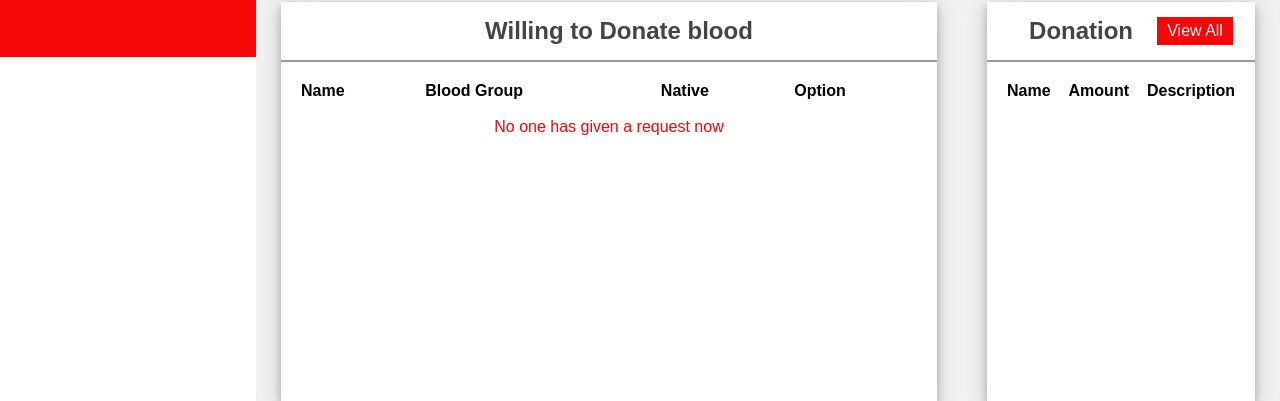
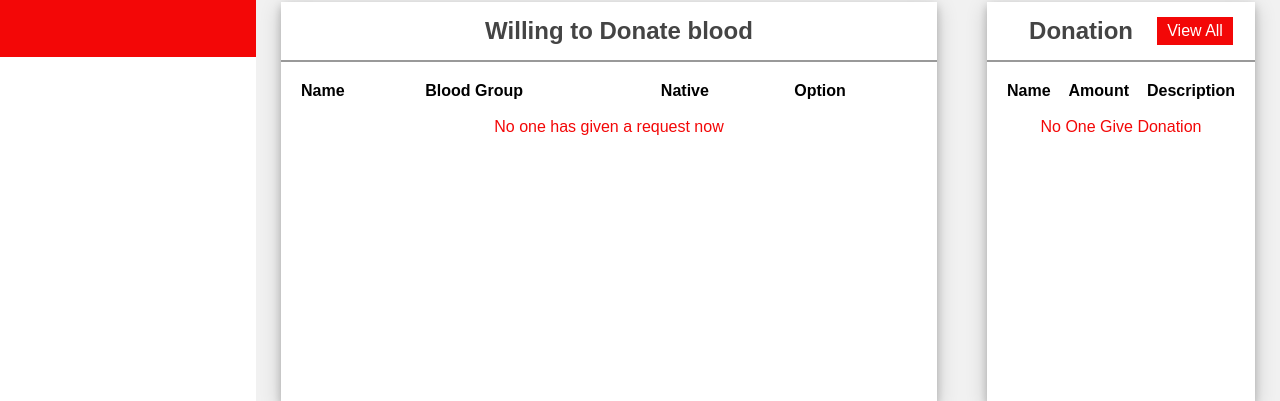
Before and after one commit to Mathan-dd15/blood-bank-management, a Flask app: page /dashboard in a window 1280 px wide. Shown: the part 743-1144 px from the top of the page. Run offline with Flask 3, Linux system fonts and the light colour scheme; lists and menus that the app fills with data are empty.

Commit message:
Update dashboard.html

```diff
--- a/templates/dashboard.html
+++ b/templates/dashboard.html
@@ -380,6 +380,7 @@
                             <th>Amount</th>
                             <th>Description</th>
                         </tr>
+                        {% if Donation %}
                             {% for donation in Donation[:3] %}
                                 <tr>
                                     <td>{{ donation.Name }}</td>
@@ -387,6 +388,9 @@
                                     <td>{{ donation.Message }}</td>
                                 </tr>
                             {% endfor %}
+                        {% else %}
+                            <td colspan="3" style="text-align: center; color: #f30707;">No One Give Donation</td>
+                        {% endif %}
                     </table>
 
                 </div>
```
Lines whose indentation alone changed are shown as unchanged.
